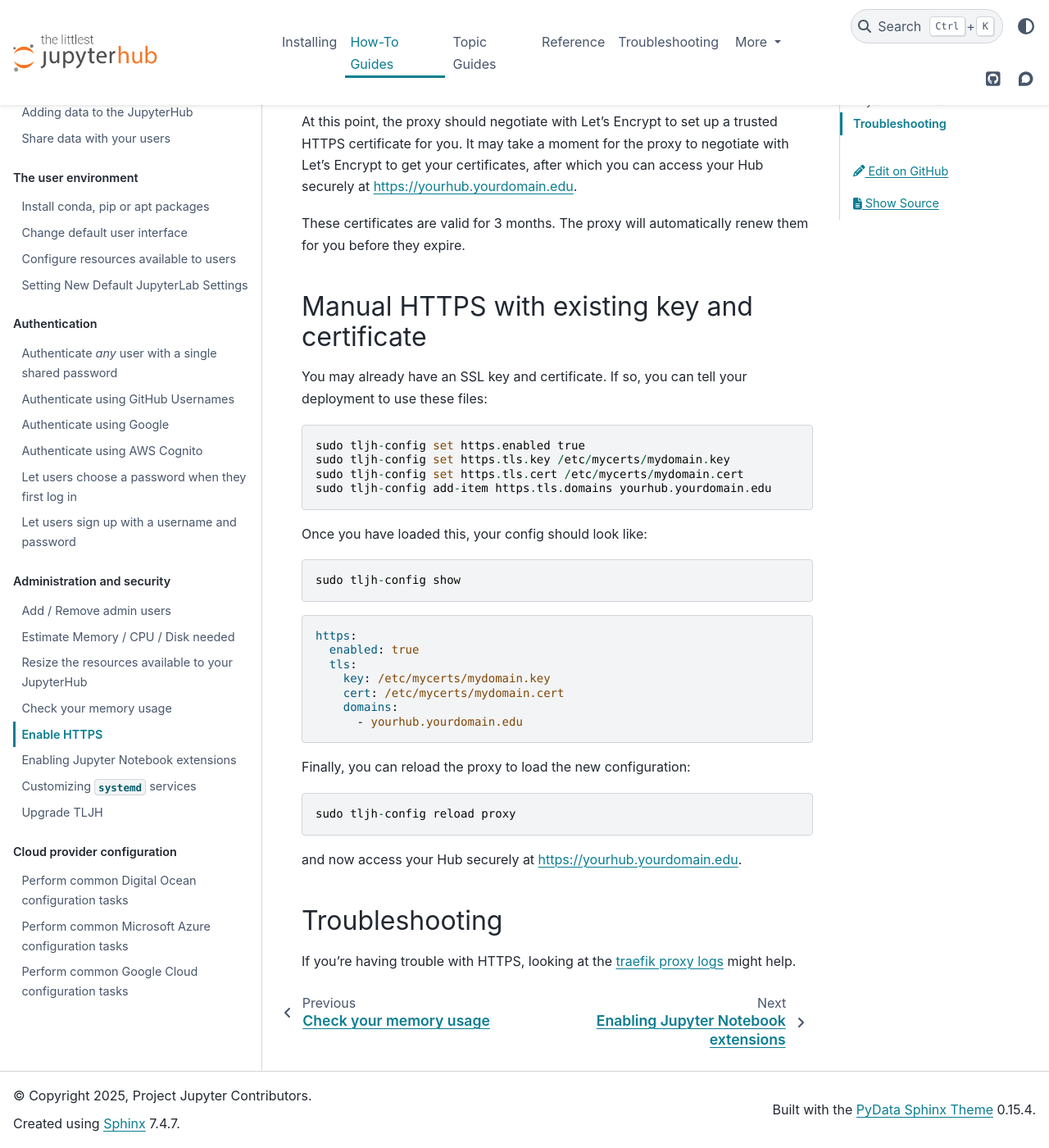
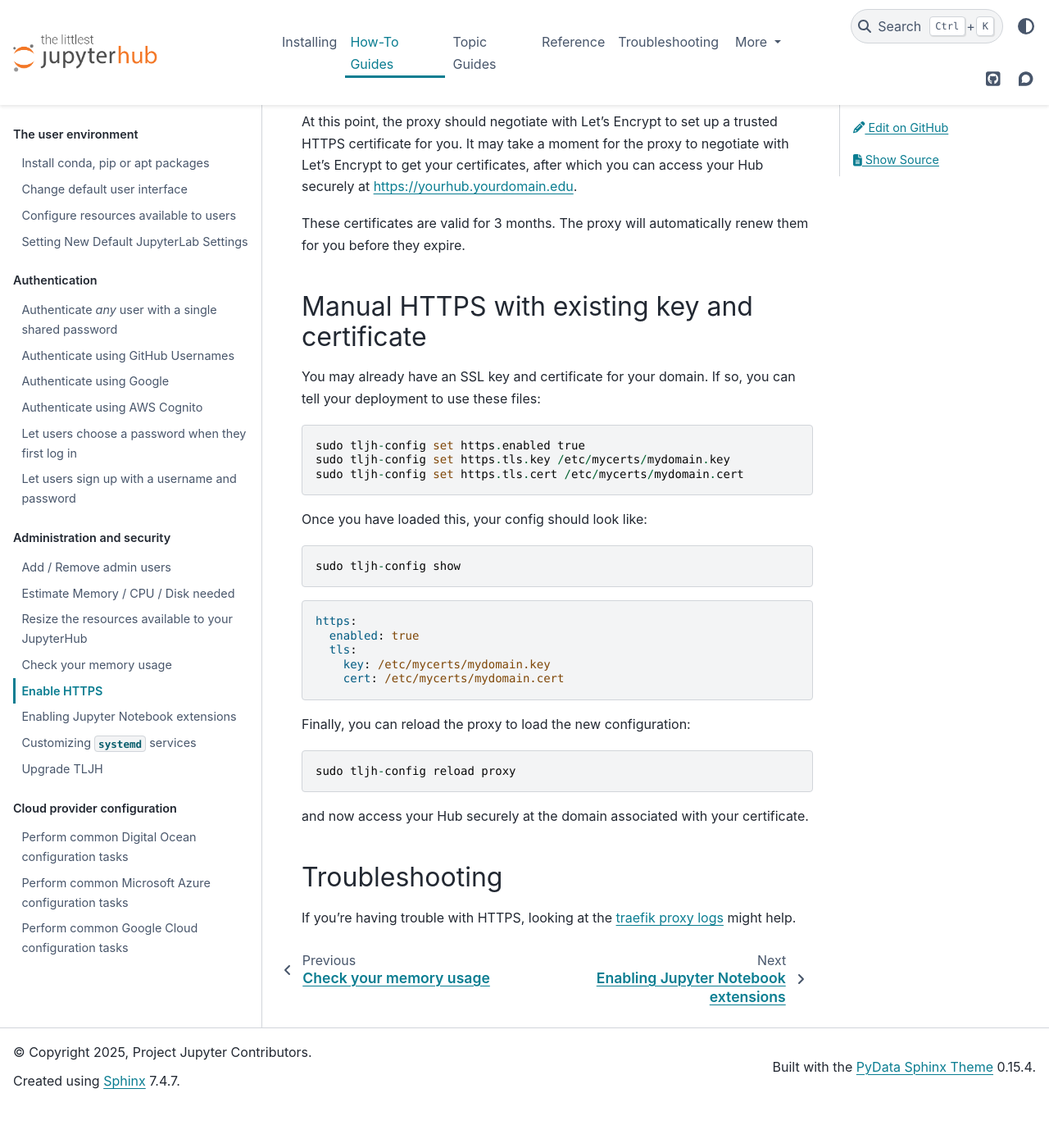
Before and after one commit to jupyterhub/the-littlest-jupyterhub, a Sphinx documentation site: the page built from docs/howto/admin/https.md, in a window 1280 px wide and 1400 px high, scrolled down 2277 px. Shown: the whole window at 82% size. Built offline with Sphinx 7.4.7 and the PyData theme 0.15.4, drawn with Linux system fonts in a browser that asks for light colours; after the commit the page ends 3624 px from its top, so only the background shows below that.

Commit message:
Remove references to tls.domain config

````diff
--- a/docs/howto/admin/https.md
+++ b/docs/howto/admin/https.md
@@ -82,14 +82,13 @@ renew them for you before they expire.
 
 ## Manual HTTPS with existing key and certificate
 
-You may already have an SSL key and certificate.
+You may already have an SSL key and certificate for your domain.
 If so, you can tell your deployment to use these files:
 
 ```
 sudo tljh-config set https.enabled true
 sudo tljh-config set https.tls.key /etc/mycerts/mydomain.key
 sudo tljh-config set https.tls.cert /etc/mycerts/mydomain.cert
-sudo tljh-config add-item https.tls.domains yourhub.yourdomain.edu
 ```
 
 Once you have loaded this, your config should look like:
@@ -104,8 +103,6 @@ https:
   tls:
     key: /etc/mycerts/mydomain.key
     cert: /etc/mycerts/mydomain.cert
-    domains:
-      - yourhub.yourdomain.edu
 ```
 
 Finally, you can reload the proxy to load the new configuration:
@@ -114,7 +111,7 @@ Finally, you can reload the proxy to load the new configuration:
 sudo tljh-config reload proxy
 ```
 
-and now access your Hub securely at <https://yourhub.yourdomain.edu>.
+and now access your Hub securely at the domain associated with your certificate.
 
 ## Troubleshooting
 
````
